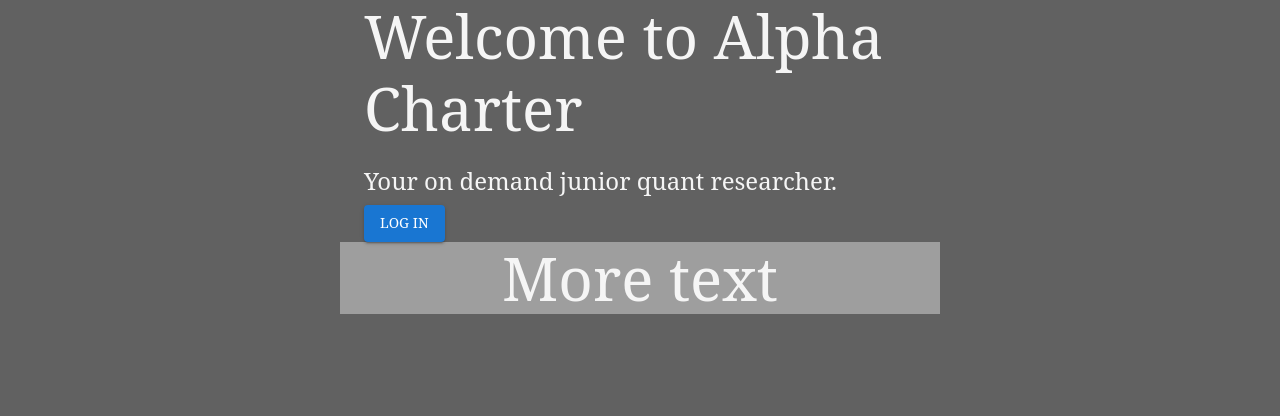
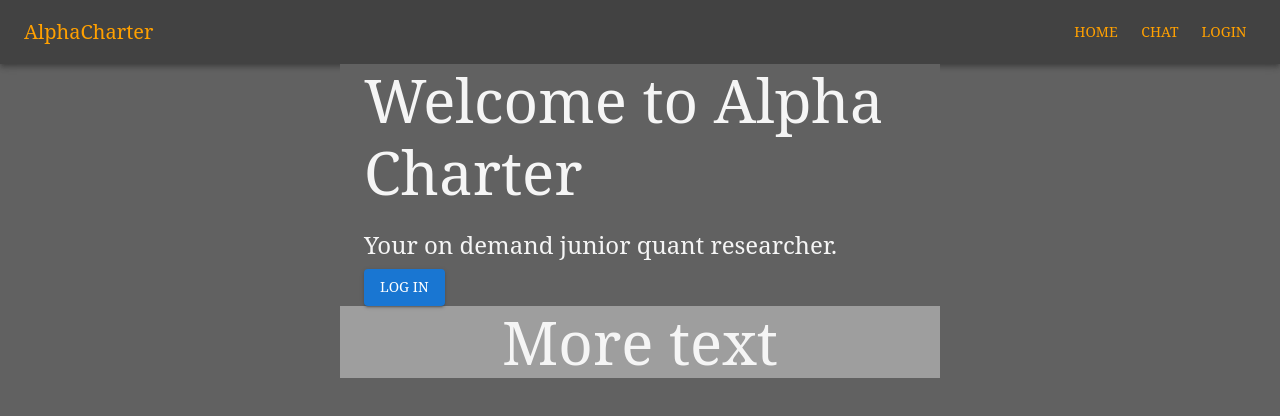
Before and after one commit to SailingSF/alphacharter-frontend, a React (Create React App) app: page / in a window 1280 px wide. Shown: the top 416 px of the page. Built offline with nearby package versions, Linux system fonts and the light colour scheme.

Commit message:
add header

```diff
--- a/src/App.js
+++ b/src/App.js
@@ -3,6 +3,7 @@ import { BrowserRouter as Router, Route, Routes } from 'react-router-dom';
 import { ThemeProvider } from '@mui/material/styles';
 import theme from './theme'; // Import your theme
 import CssBaseline from '@mui/material/CssBaseline';
+import Header from './components/Header';
 import HomePage from './components/HomePage';
 import LoginPage from './components/LoginPage';
 import ChatPage from './components/ChatPage';
@@ -12,14 +13,14 @@ function App() {
     <ThemeProvider theme={theme}>
       <CssBaseline />
       <Router>
+        <Header />
         <Routes>
           <Route exact path="/" element={<HomePage />} />
           <Route path="/login" element={<LoginPage />} />
           <Route path="/chat" element={<ChatPage />} />
         </Routes>
-    </Router>
+      </Router>
     </ThemeProvider>
-
   );
 }
 
--- /dev/null
+++ b/src/components/Header.js
@@ -0,0 +1,24 @@
+import React from 'react';
+import { AppBar, Toolbar, Typography, Button } from '@mui/material';
+import { Link } from 'react-router-dom';
+import { useTheme } from '@mui/material/styles';
+
+function Header() {
+    const theme = useTheme();
+
+    return (
+        <AppBar position='static'>
+            <Toolbar style={{backgroundColor: theme.palette.background.header, color: theme.palette.text.header}}>
+                <Typography variant="h6" component="div" style={{ flexGrow: 1 }}>
+                    <Link to='/' style={{ textDecoration: 'none', color: 'inherit' }}>AlphaCharter</Link>
+                </Typography>
+                <Button component={Link} to="/" color="inherit">Home</Button>
+                <Button component={Link} to="/chat" color="inherit">Chat</Button>
+                {/* <Button component={Link} to="/about" color="inherit">About</Button> */}
+                <Button component={Link} to="/login" color="inherit">Login</Button>
+            </Toolbar>
+        </AppBar>
+    );
+}
+
+export default Header;
--- a/src/theme.js
+++ b/src/theme.js
@@ -4,6 +4,7 @@ const theme = createTheme({
   palette: {
     primary: {
       main: '#1976d2',
+      mainVariant: '#64B5F6' //blue 300
     },
     secondary: {
       main: '#dc004e',
@@ -11,9 +12,11 @@ const theme = createTheme({
     background: {
         default: '#616161',
         surface: '#9E9E9E',
+        header: '#424242', //gray 800
     },
     text: {
-        primary: '#f5f5f5',
+        primary: '#f5f5f5', //white
+        header: '#FFA000', //amber 700
     }
 
   },
```
